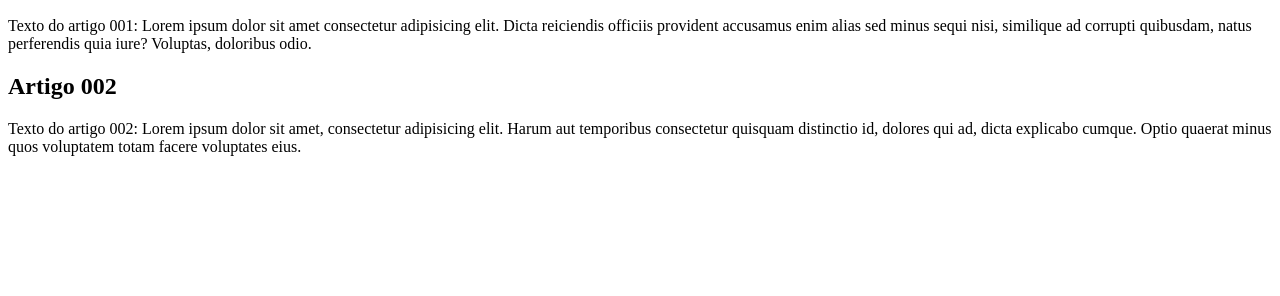
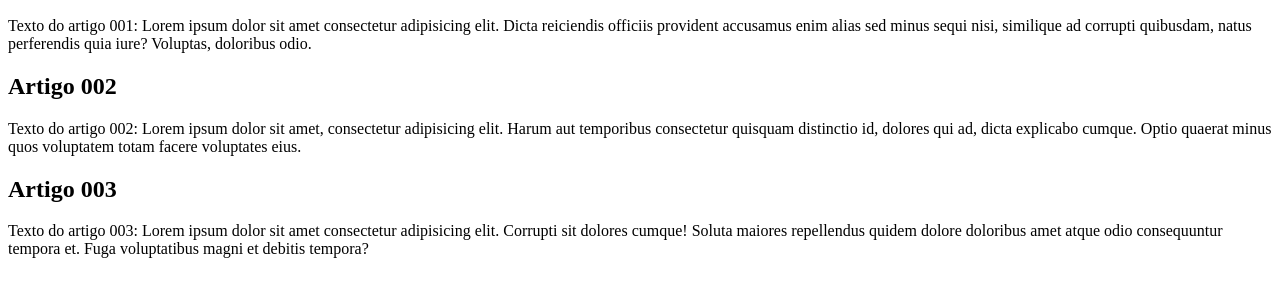
Before and after one commit to Felipe-Freitas/projeto-site-simples, a plain HTML site: page index.html in a window 1280 px wide. Shown: the part 110-406 px from the top of the page. Drawn offline with Linux system fonts and the light colour scheme.

Commit message:
Update index.html

```diff
--- a/index.html
+++ b/index.html
@@ -19,6 +19,10 @@
             <h2>Artigo 002</h2>
             <p>Texto do artigo 002: Lorem ipsum dolor sit amet, consectetur adipisicing elit. Harum aut temporibus consectetur quisquam distinctio id, dolores qui ad, dicta explicabo cumque. Optio quaerat minus quos voluptatem totam facere voluptates eius.</p>
         </article>
+        <article>
+            <h2>Artigo 003</h2>
+            <p>Texto do artigo 003: Lorem ipsum dolor sit amet consectetur adipisicing elit. Corrupti sit dolores cumque! Soluta maiores repellendus quidem dolore doloribus amet atque odio consequuntur tempora et. Fuga voluptatibus magni et debitis tempora?</p>
+        </article>
     </main>
 </body>
 </html>
```
